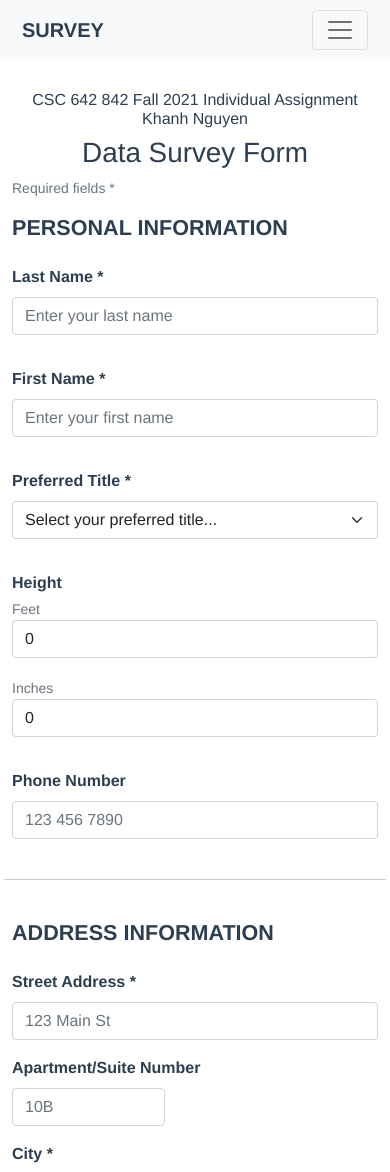
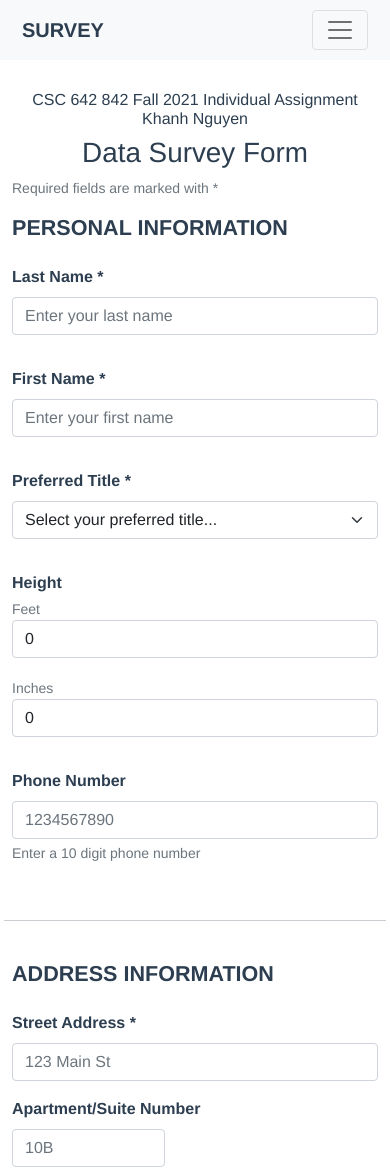
Before and after one commit to khanhngg/csc642-842-fall21-project, a Vue app: page / in a window 390 px wide. Shown: the top 1172 px of the page. Built offline with nearby package versions, Linux system fonts and the light colour scheme.

Commit message:
Minor changes for phone

```diff
--- a/src/views/Home.vue
+++ b/src/views/Home.vue
@@ -5,7 +5,7 @@
       CSC 642 842 Fall 2021 Individual Assignment Khanh Nguyen
     </h6>
     <h1 class="text-center">Data Survey Form</h1>
-    <p class="form-text">Required fields *</p>
+    <p class="form-text">Required fields are marked with *</p>
 
     <!-- Form -->
     <form class="row g-3" @submit.prevent="onSubmit">
@@ -76,9 +76,10 @@
           class="form-control"
           pattern="[0-9]{3}-[0-9]{3}-[0-9]{4}"
           maxlength="10"
-          placeholder="123 456 7890"
+          placeholder="1234567890"
           v-model="phone"
         />
+        <p class="form-text">Enter a 10 digit phone number</p>
       </div>
 
       <!-- Address -->
```
